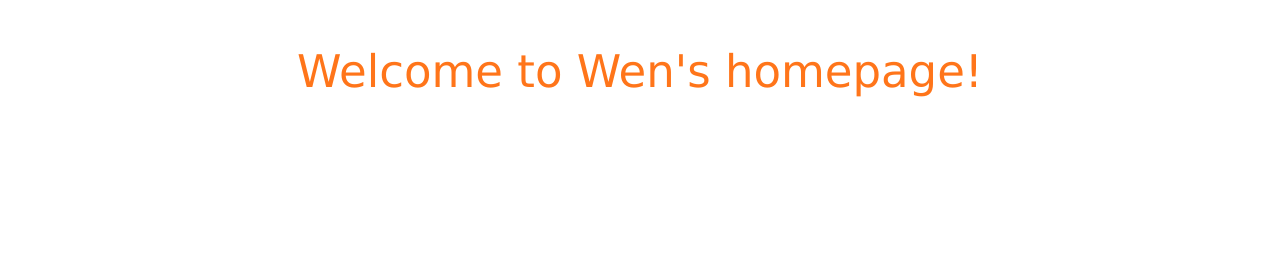
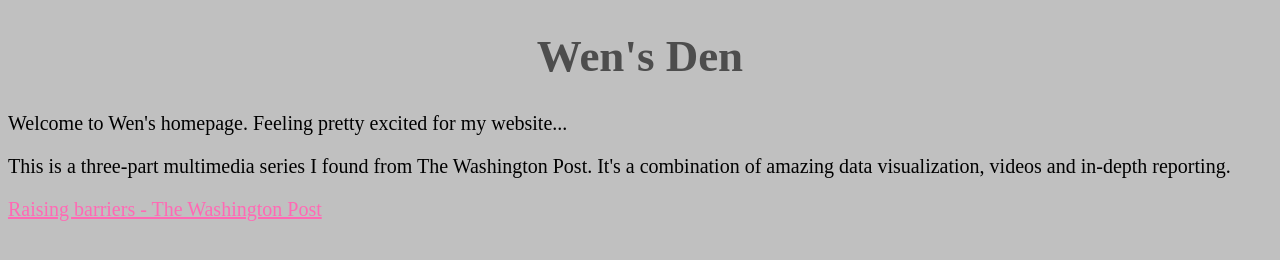
Before and after one commit to wenlei2525/wenlei2525.github.io, a plain HTML site: page index.html in a window 1280 px wide. Drawn offline with Linux system fonts and the light colour scheme.

Commit message:
Final version of first homework_09/16

```diff
--- a/index.html
+++ b/index.html
@@ -4,7 +4,39 @@
 	<title>Wen's Den</title>
 </head>
 
+<style>
+body {
+    background-color: silver;
+}
+
+h1 {
+    color: #4d4d4d;
+    font-family: Agency FB;
+    text-align: center;
+     font-size: 45px;
+}
+
+p {
+    font-family: Agency FB;
+    font-size: 20px;
+}
+</style>
+</head>
 <body>
-<p style="font-family:verdana; color:#ff751a; font-size: 45px; text-align:center">Welcome to Wen's homepage!</p>
+
+<h1>Wen's Den</h1>
+<p>Welcome to Wen's homepage. Feeling pretty excited for my website...</p>
+
+<style>
+a {
+    color: hotpink;
+}
+</style>
+</head>
+<body>
+
+<p>This is a three-part multimedia series I found from The Washington Post. It's a combination of amazing data visualization, videos and in-depth reporting. </p>
+<p><a href="https://www.washingtonpost.com/graphics/world/border-barriers/global-illegal-immigration-prevention/">Raising barriers - The Washington Post</a></p>
+
 </body>
 </html>
```
